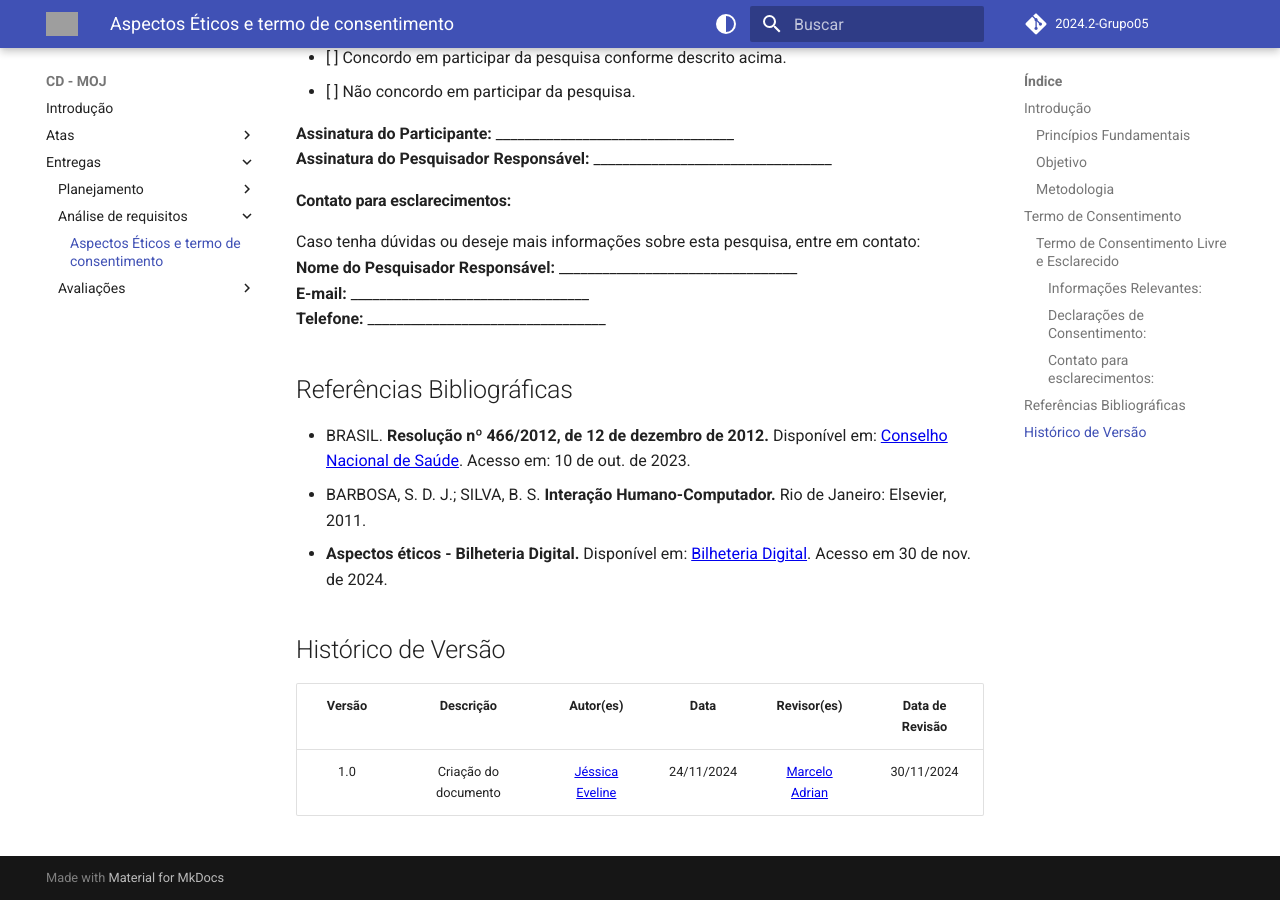
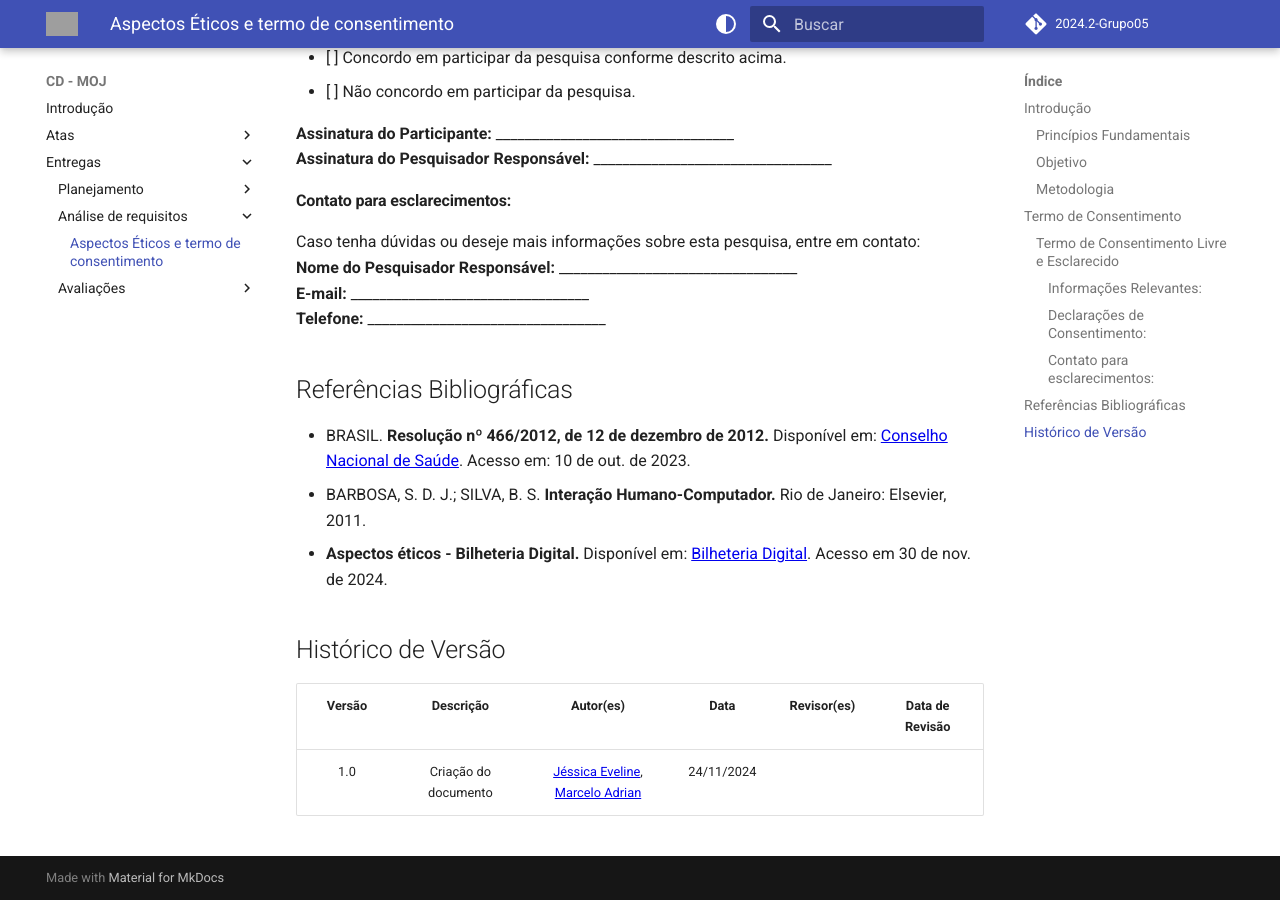
Before and after one commit to Interacao-Humano-Computador/2024.2-Grupo05, an MkDocs documentation site: the page built from docs/entregas/entrega_2/aspectos_eticos.md, in a window 1280 px wide and 900 px high, scrolled down 3242 px. Built offline with MkDocs 1.6.1 and Material for MkDocs 9.7.7, drawn with Linux system fonts in a browser that asks for light colours; comment, search, counter and statistics services are not loaded; the version menu is left out; grey boxes are pictures that could not be loaded.

Commit message:
docs: Atualização de autores.

```diff
--- a/docs/entregas/entrega_2/aspectos_eticos.md
+++ b/docs/entregas/entrega_2/aspectos_eticos.md
@@ -97,4 +97,4 @@ Caso tenha dúvidas ou deseje mais informações sobre esta pesquisa, entre em c
 ## Histórico de Versão
 | Versão | Descrição | Autor(es) | Data | Revisor(es) | Data de Revisão |
 | :---: | :---: | :---: | :---: | :---: | :---: |
-| 1.0 | Criação do documento | [Jéssica Eveline](https://github.com/xzxjesse) | 24/11/2024 |[Marcelo Adrian](https://github.com/Marcelo-Adrian) | 30/11/2024 |
+| 1.0 | Criação do documento | [Jéssica Eveline](https://github.com/xzxjesse), [Marcelo Adrian](https://github.com/Marcelo-Adrian) | 24/11/2024 | |  |
```
